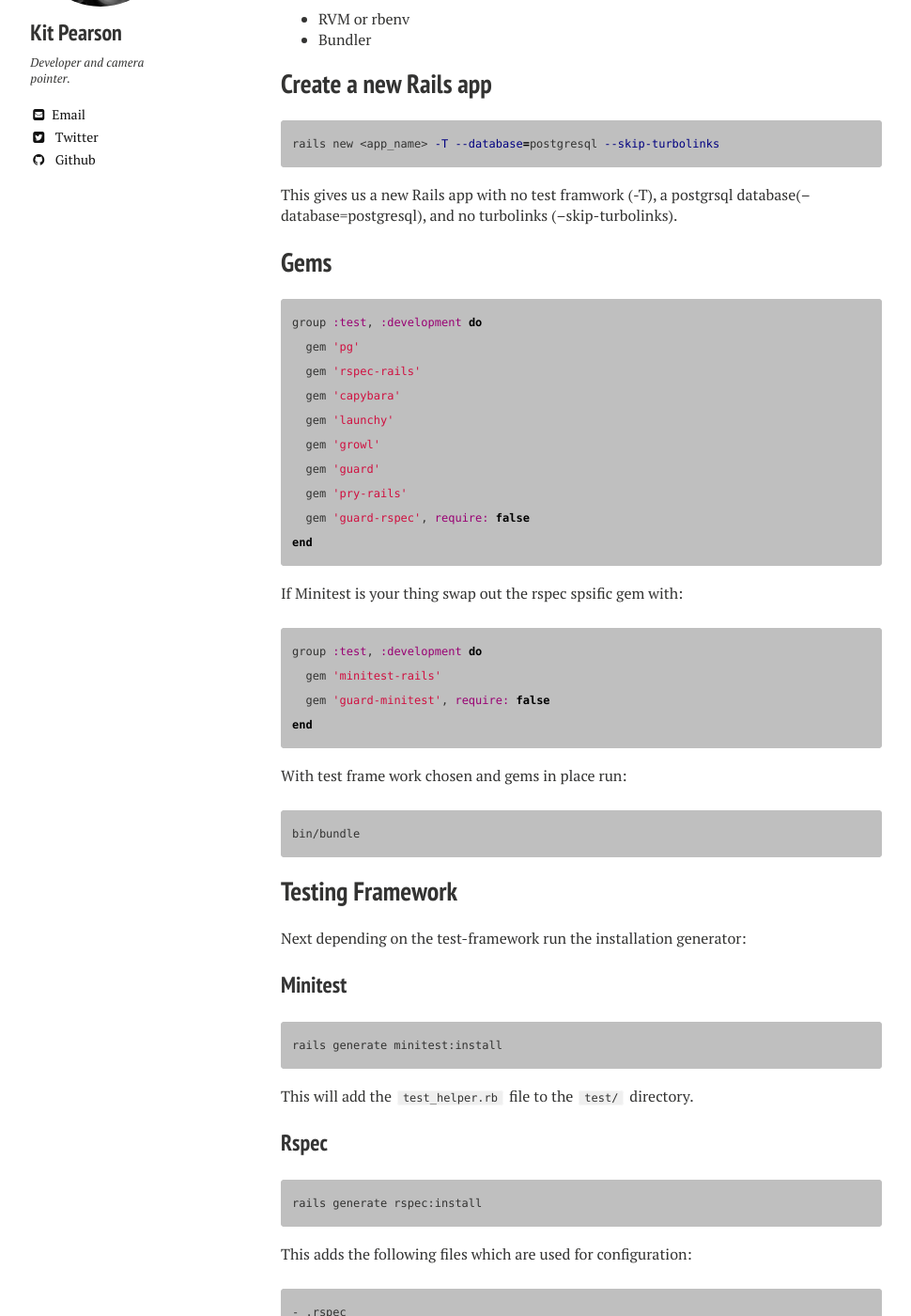
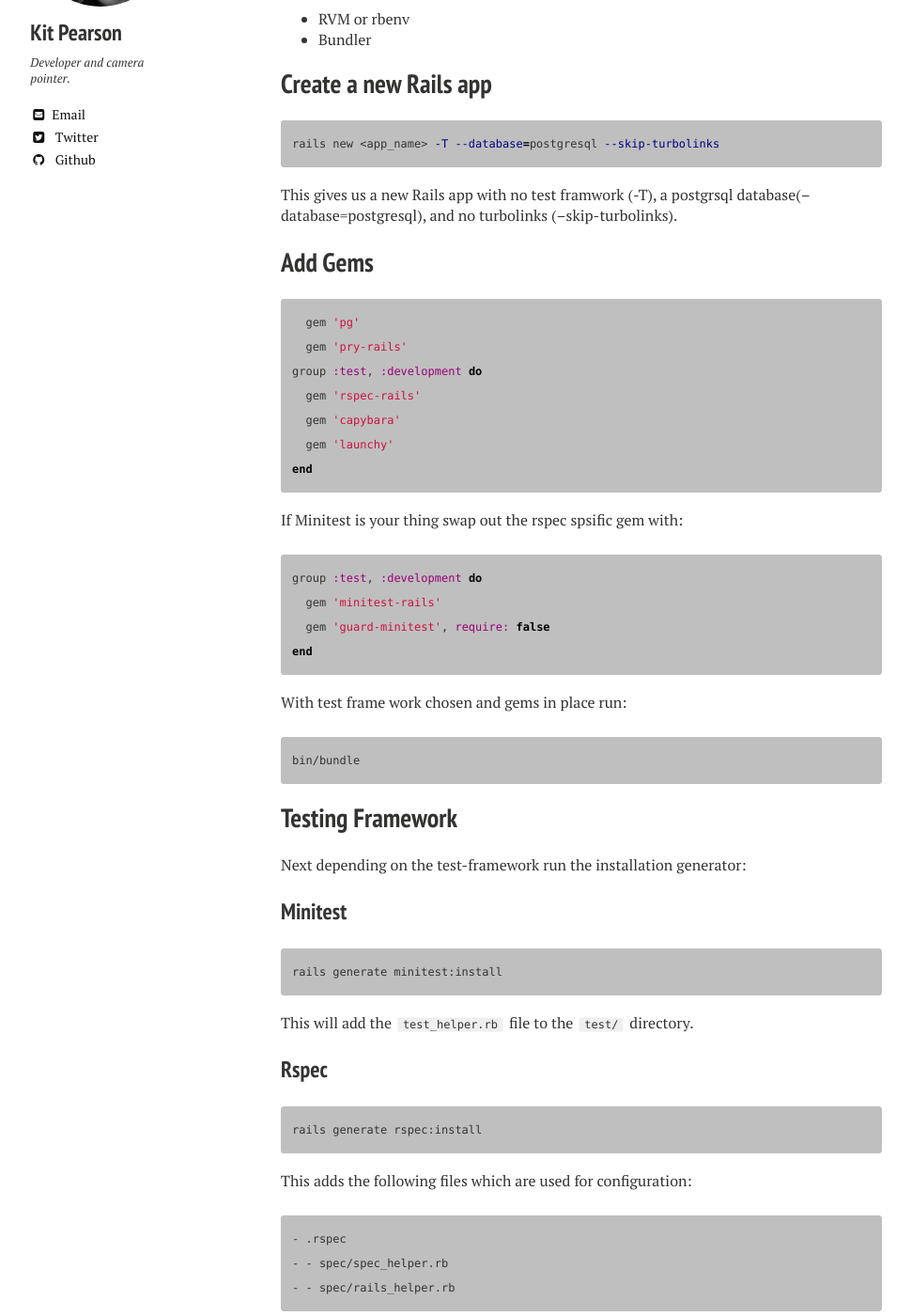
Before and after one commit to kpearson/kpearson.github.io, a Jekyll site: the page built from _posts/rails/2013-08-23-rails-from-zero.md, in a window 1280 px wide and 1400 px high, scrolled down 259 px. Shown: the whole window at 94% size, without its empty margins (21-991 px from the left). Built offline with Jekyll 4.4.1, drawn with Linux system fonts in a browser that asks for light colours; nearby versions of some CDN libraries; Markdown is read by kramdown in place of the engine named in the settings; some of the changed text lies outside the part shown.

Commit message:
update _Rails from zero_ gem package

````diff
--- a/Gemfile
+++ b/Gemfile
@@ -2,5 +2,6 @@
 
 gem 'jekyll'
 gem "jekyll-sitemap"
+gem 'redcarpet'
 gem "github-pages"
 gem 'octopress', '~> 3.0.0.rc.12'
--- a/_posts/rails/2013-08-23-rails-from-zero.md
+++ b/_posts/rails/2013-08-23-rails-from-zero.md
@@ -21,18 +21,15 @@
 a postgrsql database(--database=postgresql),
 and no turbolinks (--skip-turbolinks).
 
-## Gems
+## Add Gems
 
 ```ruby
+  gem 'pg'
+  gem 'pry-rails'
 group :test, :development do
-  gem 'pg'
   gem 'rspec-rails'
   gem 'capybara'
   gem 'launchy'
-  gem 'growl'
-  gem 'guard'
-  gem 'pry-rails'
-  gem 'guard-rspec', require: false
 end
 ```
 
@@ -77,7 +74,19 @@
 - - spec/rails_helper.rb
 ```
 
-### [Guard]
+## [Guard]
+
+Gard audimates test runs.
+
+__Add Gems:__
+
+```ruby
+group :test, :development do
+  gem 'growl'
+  gem 'guard'
+  gem 'guard-rspec', require: false
+end
+```
 
 ```bash
 guard init rspec __or__ minitest
--- a/_sass/vendor/google/_fonts.scss
+++ b/_sass/vendor/google/_fonts.scss
@@ -1,6 +1,24 @@
 // GOOGLE FONTS
 // --------------------------------------------------
 
+@import url(http://fonts.googleapis.com/css?family=Petit+Formal+Script|Source+Code+Pro);
+
+
+
+
+
+@font-face {
+  font-family: 'Petit Formal Script', cursive;
+  font-style: normal;
+  font-weight: 400;
+  src: local('Petit Formal Script'), local('Petit-Formal-Script'), url(http://themes.googleusercontent.com/static/fonts/ptsansnarrow/v5/UyYrYy3ltEffJV9QueSi4RdbPw3QSf9R-kE0EsQUn2A.woff) format('woff');
+}
+@font-face {
+  font-family: 'Source Code Pro', ;
+  font-style: normal;
+  font-weight: 400;
+  src: local('Source Code Pro'), local('PT-Sans-Narrow'), url(http://themes.googleusercontent.com/static/fonts/ptsansnarrow/v5/UyYrYy3ltEffJV9QueSi4RdbPw3QSf9R-kE0EsQUn2A.woff) format('woff');
+}
 @font-face {
   font-family: 'PT Sans Narrow';
   font-style: normal;
````
Also changed, not shown: assets/js/_main.js (+9 -0 lines), Gemfile.lock, _sass/elements.scss (line endings or trailing spaces), _sass/site.scss (line endings or trailing spaces), _sass/typography.scss (line endings or trailing spaces), _sass/variables.scss (line endings or trailing spaces).
